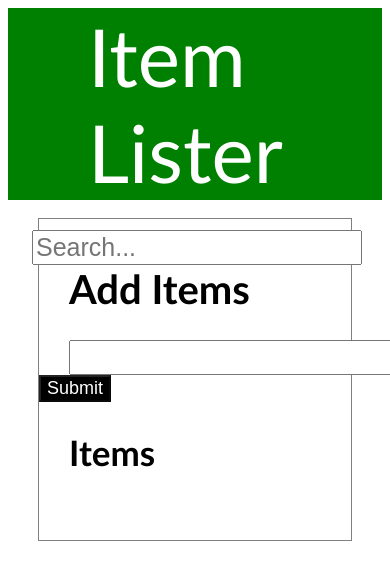
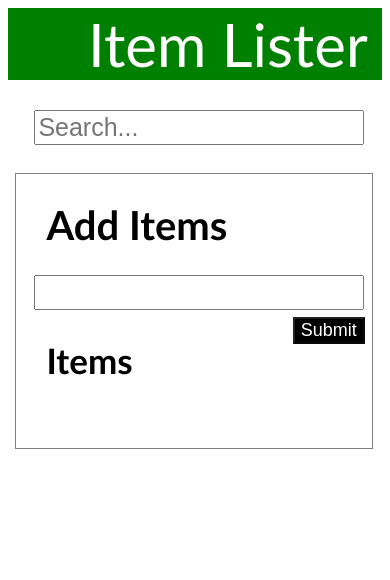
Before and after one commit to RSadaq/items-list, a plain HTML site: page index.html in a window 390 px wide. Drawn offline with Linux system fonts and the light colour scheme.

Commit message:
responsive (mobile)

```diff
--- a/itemlister.css
+++ b/itemlister.css
@@ -12,6 +12,14 @@ list-style-type: none;
     margin-left: 30px;
     margin-right: 30px;
 }
+
+@media screen and (max-width: 400px) {
+    #box{
+        margin-top: 20%;
+        width:95%;
+        margin-left: 2%;
+        margin-right: 2%;
+     }}
 
 .header
 {
@@ -28,6 +36,12 @@ color: white;
 padding-left: 80px;
 font-family: 'Gill Sans', 'Gill Sans MT', Calibri, 'Trebuchet MS', sans-serif;
 }
+
+
+@media screen and (max-width: 400px) {
+    #head{
+        font-size: 60px;
+     }}
 
 hr
 {
@@ -50,12 +64,26 @@ button
     color: white;
 }
 
+@media screen and (max-width: 400px) {
+    button{
+  display: center;
+  margin-top: 2%;
+float: right;
+margin-right: 2%;
+
+     }}
+
 .item-submit
 {
     margin-left: 30px;
     font-size: 25px;
 }
 
+@media screen and (max-width: 400px) {
+    .item-submit{
+    margin-left: 5%;
+  margin-right: 5%;
+     }}
 h2
 {
     margin-left: 30px;
@@ -70,3 +98,8 @@ h2
    margin-top: 30px;
    font-size: 25px;
 }
+
+@media screen and (max-width: 768px) {
+    .search-box{
+        margin-right: 6%;
+     }}
```
